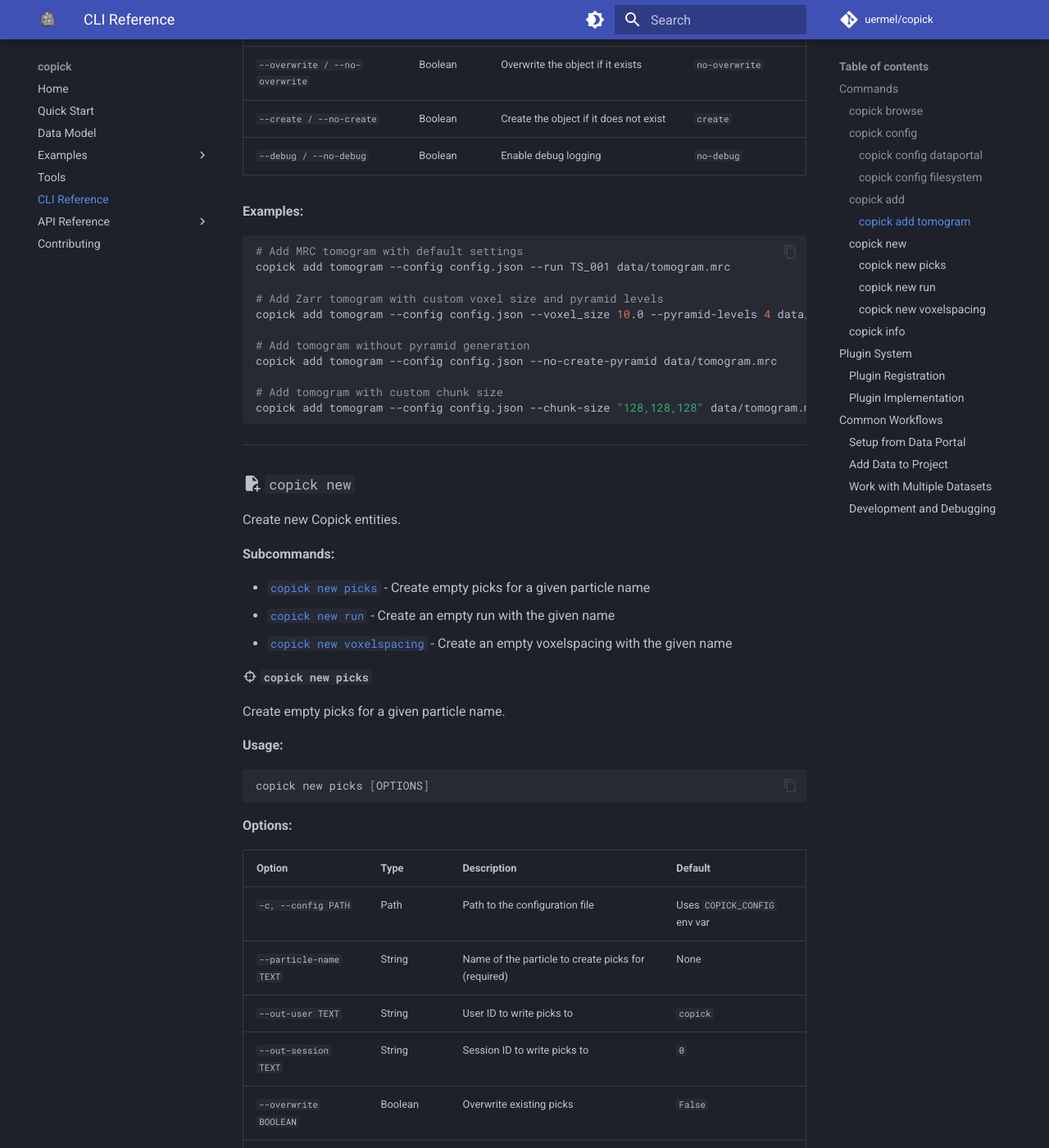
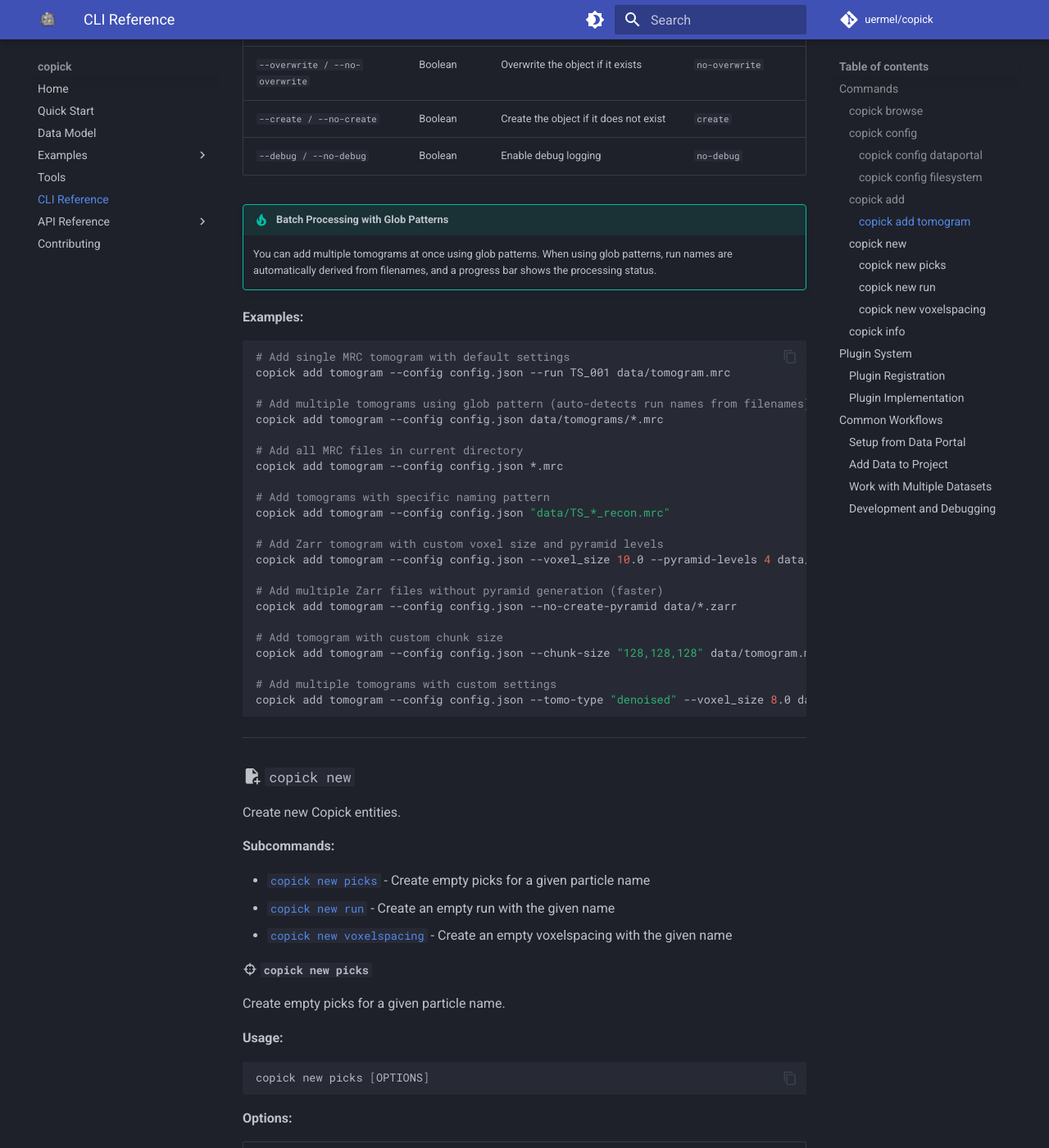
Before and after one commit to copick/copick, an MkDocs documentation site: the page built from docs/cli.md, in a window 1280 px wide and 1400 px high, scrolled down 4744 px. Shown: the whole window at 82% size. Built offline with MkDocs 1.6.1 and Material for MkDocs 9.7.7, drawn with Linux system fonts in a browser that asks for light colours; comment, search, counter and statistics services are not loaded; some of the changed text lies outside the part shown.

Commit message:
add glob support.

````diff
--- a/docs/cli.md
+++ b/docs/cli.md
@@ -152,7 +152,7 @@ Add entities to Copick projects.
 
 #### :material-cube: `copick add tomogram`
 
-Add a tomogram to the project from MRC or Zarr files.
+Add one or more tomograms to the project from MRC or Zarr files.
 
 **Usage:**
 ```bash
@@ -163,7 +163,7 @@ copick add tomogram [OPTIONS] PATH
 
 | Argument | Type | Description |
 |----------|------|-------------|
-| `PATH` | Path | Path to the tomogram file (MRC or Zarr format) |
+| `PATH` | Path | Path to tomogram file(s) (MRC or Zarr format) or glob pattern (e.g., `*.mrc`) |
 
 **Options:**
 
@@ -181,20 +181,35 @@ copick add tomogram [OPTIONS] PATH
 | `--create / --no-create` | Boolean | Create the object if it does not exist | `create` |
 | `--debug / --no-debug` | Boolean | Enable debug logging | `no-debug` |
 
+!!! tip "Batch Processing with Glob Patterns"
+    You can add multiple tomograms at once using glob patterns. When using glob patterns, run names are automatically derived from filenames, and a progress bar shows the processing status.
+
 **Examples:**
 
 ```bash
-# Add MRC tomogram with default settings
+# Add single MRC tomogram with default settings
 copick add tomogram --config config.json --run TS_001 data/tomogram.mrc
+
+# Add multiple tomograms using glob pattern (auto-detects run names from filenames)
+copick add tomogram --config config.json data/tomograms/*.mrc
+
+# Add all MRC files in current directory
+copick add tomogram --config config.json *.mrc
+
+# Add tomograms with specific naming pattern
+copick add tomogram --config config.json "data/TS_*_recon.mrc"
 
 # Add Zarr tomogram with custom voxel size and pyramid levels
 copick add tomogram --config config.json --voxel_size 10.0 --pyramid-levels 4 data/tomogram.zarr
 
-# Add tomogram without pyramid generation
-copick add tomogram --config config.json --no-create-pyramid data/tomogram.mrc
+# Add multiple Zarr files without pyramid generation (faster)
+copick add tomogram --config config.json --no-create-pyramid data/*.zarr
 
 # Add tomogram with custom chunk size
 copick add tomogram --config config.json --chunk-size "128,128,128" data/tomogram.mrc
+
+# Add multiple tomograms with custom settings
+copick add tomogram --config config.json --tomo-type "denoised" --voxel_size 8.0 data/processed_*.mrc
 ```
 
 ---
@@ -405,8 +420,11 @@ copick browse
 Add tomograms and create annotation templates:
 
 ```bash
-# Add a tomogram
+# Add a single tomogram
 copick add tomogram --run TS_001 data/tomogram.mrc
+
+# Add multiple tomograms using glob pattern
+copick add tomogram data/tomograms/*.mrc
 
 # Create empty picks for annotation
 copick new picks --particle-name ribosome
````
Also changed, not shown: 2 other files.
